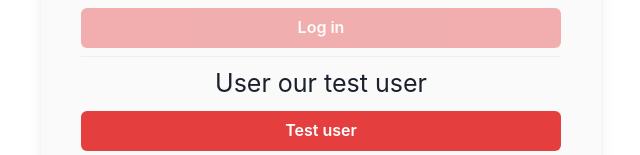
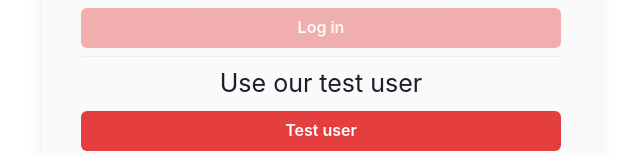
Before and after one commit to Spardutti/todoapp-native-ts, a React (Create React App) app in the folder client/: page /#/ in a window 1280 px wide. Both pictures are taken after a click on the button "Log in". Shown: the part 303-458 px from the top of the page, without its empty margins (319-959 px from the left). Built offline with nearby package versions, Linux system fonts and the light colour scheme.

Commit message:
String correction

```diff
--- a/client/src/Components/User/TestUser.tsx
+++ b/client/src/Components/User/TestUser.tsx
@@ -21,7 +21,7 @@ const TestUser: React.FC<DemoUserProps> = () => {
 
   return (
     <Stack>
-      <Text fontSize={25}>User our test user</Text>
+      <Text fontSize={25}>Use our test user</Text>
       <Button isLoading={isLoading} onClick={useTestuser} colorScheme={"red"}>
         Test user
       </Button>
```
